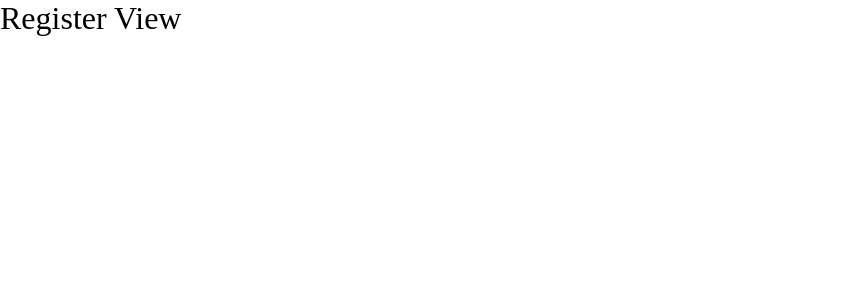
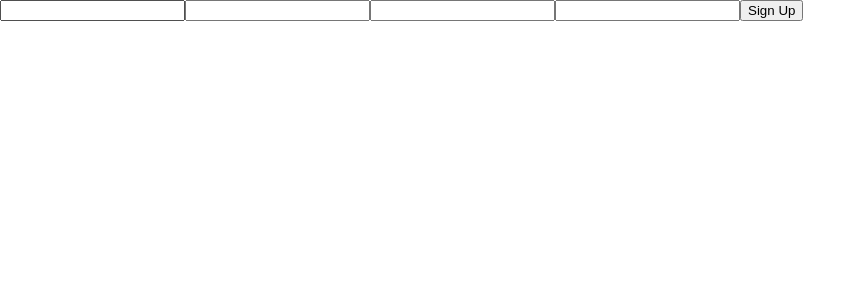
Before and after one commit to AkmalArifin/movie-reservation, a Vue app in the folder frontend/: page /register in a window 1280 px wide. Shown: the top 300 px of the page, without its empty margins (0-866 px from the left). Built offline with nearby package versions, Linux system fonts and the light colour scheme; the HTML template or start-up script is replaced by a standard one.

Commit message:
feat: simple register

```diff
--- a/frontend/src/views/client/RegisterView.vue
+++ b/frontend/src/views/client/RegisterView.vue
@@ -1,11 +1,29 @@
 <template>
-    <div>
-        <h1> Register View</h1>
+    <div class="body">
+        <div class="input">
+            <input type="text" name="name" id="name" v-model="userInput.name">
+            <input type="text" name="email" id="email" v-model="userInput.email">
+            <input type="password" name="password" id="password" v-model="userInput.password">
+            <input type="password" name="confirmPassword" id="confirmPassword" v-model="userInput.confirmPassword">
+            <button @click="handleRegister">Sign Up</button>
+        </div>
     </div>
 </template>
 
 <script setup lang="ts">
+import { reactive } from 'vue'
+const userInput = reactive({
+    name: "",
+    email: "",
+    password: "",
+    confirmPassword: ""
+})
 
+async function handleRegister(event:Event) {
+    event.preventDefault();
+
+    console.log(userInput);
+}
 </script>
 
 <script lang="ts">
```
